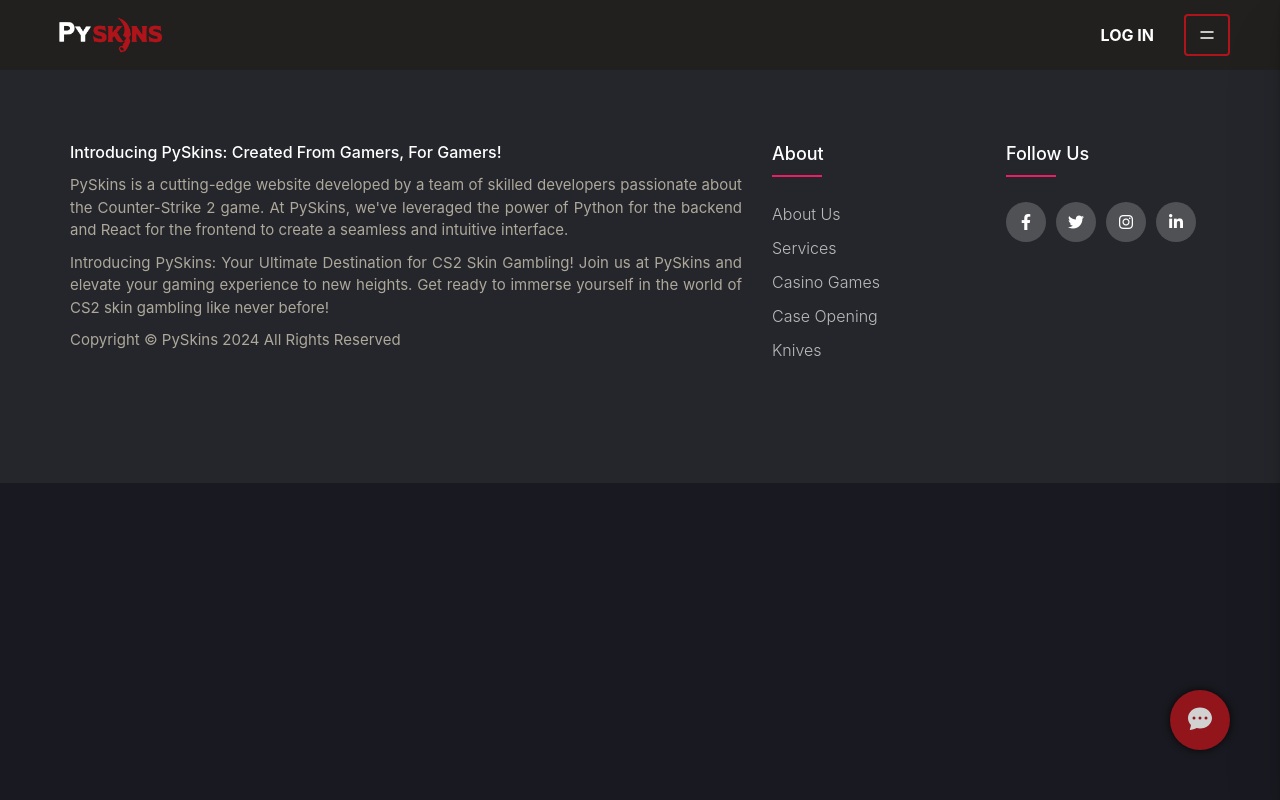
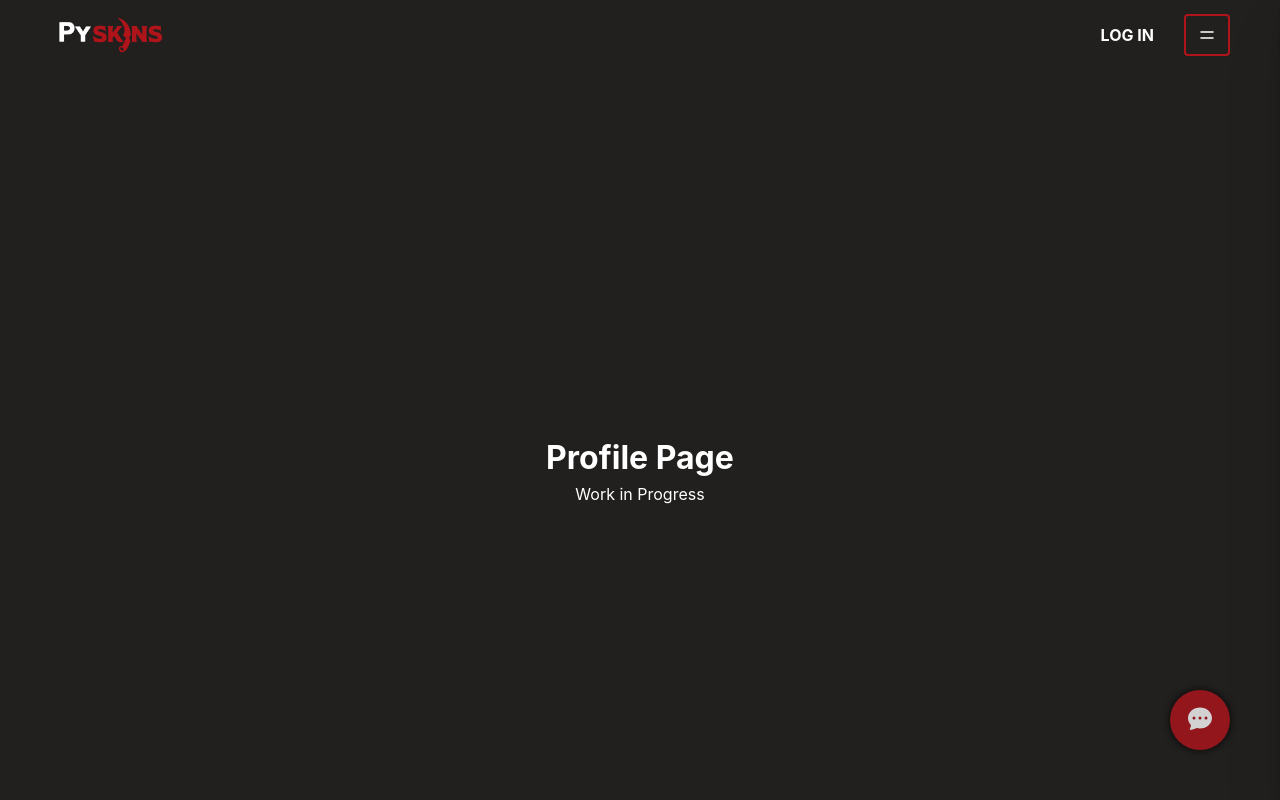
Before and after one commit to py-skins/PySkins, a React (Create React App) app in the folder frontend/: page /profile in a window 1280 px wide. Shown: the top 800 px of the page. Built offline with nearby package versions, Linux system fonts and the light colour scheme.

Commit message:
added logout Button and Profile page

```diff
--- a/frontend/src/App.js
+++ b/frontend/src/App.js
@@ -10,11 +10,13 @@
 import HomePage from "./pages/home/HomePage";
 import ScrollToTop from "./components/Navbar/ScrollToTop";
 import PortalComponent from "./components/Portal/PortalComponent";
+import UserProfilePage from "./pages/profile/UserProfilePage";
 
 import "./App.css";
 
 const routes = [
   { path: "/", element: <HomePage /> },
+  { path: "/profile", element: <UserProfilePage /> },
   { path: "/about", element: <AboutPage /> },
   { path: "/cases", element: <Cases2 /> },
   { path: "/casino", element: <Casino /> },
--- a/frontend/src/components/LoginModal/Login.jsx
+++ b/frontend/src/components/LoginModal/Login.jsx
@@ -85,17 +85,18 @@
         error?.detail &&
           setErrors((prevErrors) => ({
             ...prevErrors,
-            details: error.detail,
+            details: [...prevErrors.details, error.detail],
           }));
         error?.email &&
           setErrors((prevErrors) => ({
             ...prevErrors,
-            email: error.email,
+
+            email: [...prevErrors.email, error.email],
           }));
         error?.password &&
           setErrors((prevErrors) => ({
             ...prevErrors,
-            password: error.password,
+            password: [...prevErrors.password, error.password],
           }));
       }
     }
--- a/frontend/src/components/Navbar/Navbar.js
+++ b/frontend/src/components/Navbar/Navbar.js
@@ -2,20 +2,29 @@
 import { NavLink } from "react-router-dom";
 import "./navbar.scss"; // Import your SCSS file
 import Button from "../core/button/Button";
-import { BsSteam } from "react-icons/bs";
 import { AiOutlineClose } from "react-icons/ai";
+import { IoIosLogOut } from "react-icons/io";
 import { HiOutlineMenuAlt4 } from "react-icons/hi";
+import { useDispatch } from "react-redux";
 import useToggle from "../../hooks/useToggle";
 import BackDrop from "../core/backdrop/BackDrop";
 import PortalComponent from "../Portal/PortalComponent";
 import LoginModal from "../LoginModal/LoginModal";
+import { useSelector } from "react-redux";
+import { logout } from "../../app/features/userSlice";
 
 const Navbar = () => {
   const { open, openMenu, closeMenu } = useToggle(false);
   const [showModal, setShowModal] = useState(false);
+  const dispatch = useDispatch();
+  const user = useSelector((state) => state.user);
 
   const GoBackHandler = () => {
     setShowModal(false);
+  };
+
+  const logoutHandler = () => {
+    dispatch(logout());
   };
 
   return (
@@ -28,7 +37,12 @@
           </NavLink>
         </div>
 
-        {/* LOGIN BTN */}
+        {user.isAuthenticated && (
+          <div className={`profile`}>
+            <p>{user.email}</p>
+          </div>
+        )}
+        {!user.isAuthenticated && (
           <div className={`login`}>
             <p
               className={`login`}
@@ -45,6 +59,7 @@
               </PortalComponent>
             )}
           </div>
+        )}
 
         {/* RIGHT SIDE */}
         <div className={`sidebar ${open ? "open" : "close"}`}>
@@ -56,12 +71,23 @@
           />
 
           <div className="right-side" onClick={closeMenu}>
+            <NavLink to="profile">Proifle</NavLink>
             <NavLink to="/">Home</NavLink>
             <NavLink to="about">About</NavLink>
             <NavLink to="services">Services</NavLink>
             <NavLink to="casino">Casino</NavLink>
             <NavLink to="cases">Cases</NavLink>
             <NavLink to="knives">Knives</NavLink>
+
+            {user.isAuthenticated && (
+              <Button
+                iconLeft={IoIosLogOut}
+                variant="red"
+                onClick={logoutHandler}
+                size="md"
+                title="Logout"
+              />
+            )}
           </div>
         </div>
 
--- a/frontend/src/components/Navbar/navbar.scss
+++ b/frontend/src/components/Navbar/navbar.scss
@@ -118,3 +118,13 @@
     }
   }
 }
+
+.profile {
+  font-weight: bold;
+  margin-right: 15px;
+  p {
+    text-decoration: none;
+    position: relative;
+    color: #fff;
+  }
+}
--- /dev/null
+++ b/frontend/src/pages/profile/UserProfilePage.js
@@ -0,0 +1,13 @@
+import React from "react";
+import styles from "./UserProfilePage.module.scss";
+
+const UserProfilePage = () => {
+  return (
+    <div className={styles.container_section}>
+      <h1>Profile Page</h1>
+      <p>Work in Progress</p>
+    </div>
+  );
+};
+
+export default UserProfilePage;
--- /dev/null
+++ b/frontend/src/pages/profile/UserProfilePage.module.scss
@@ -0,0 +1,9 @@
+.container_section {
+  background-color: var(--home-background);
+  height: 100vh;
+  display: flex;
+  flex-direction: column;
+  justify-content: center;
+  align-items: center;
+  color: white;
+}
```
Lines whose indentation alone changed are shown as unchanged.
